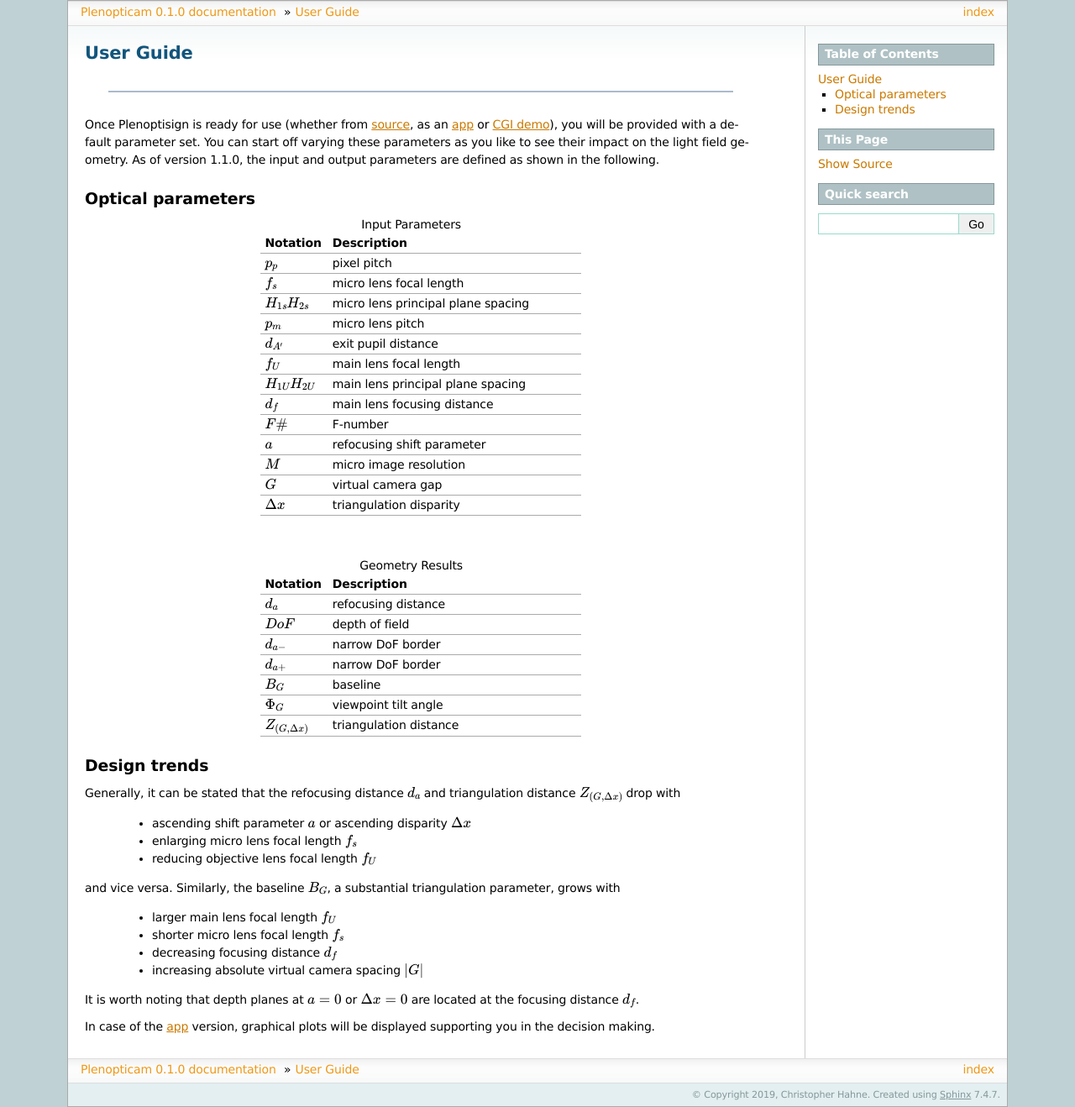
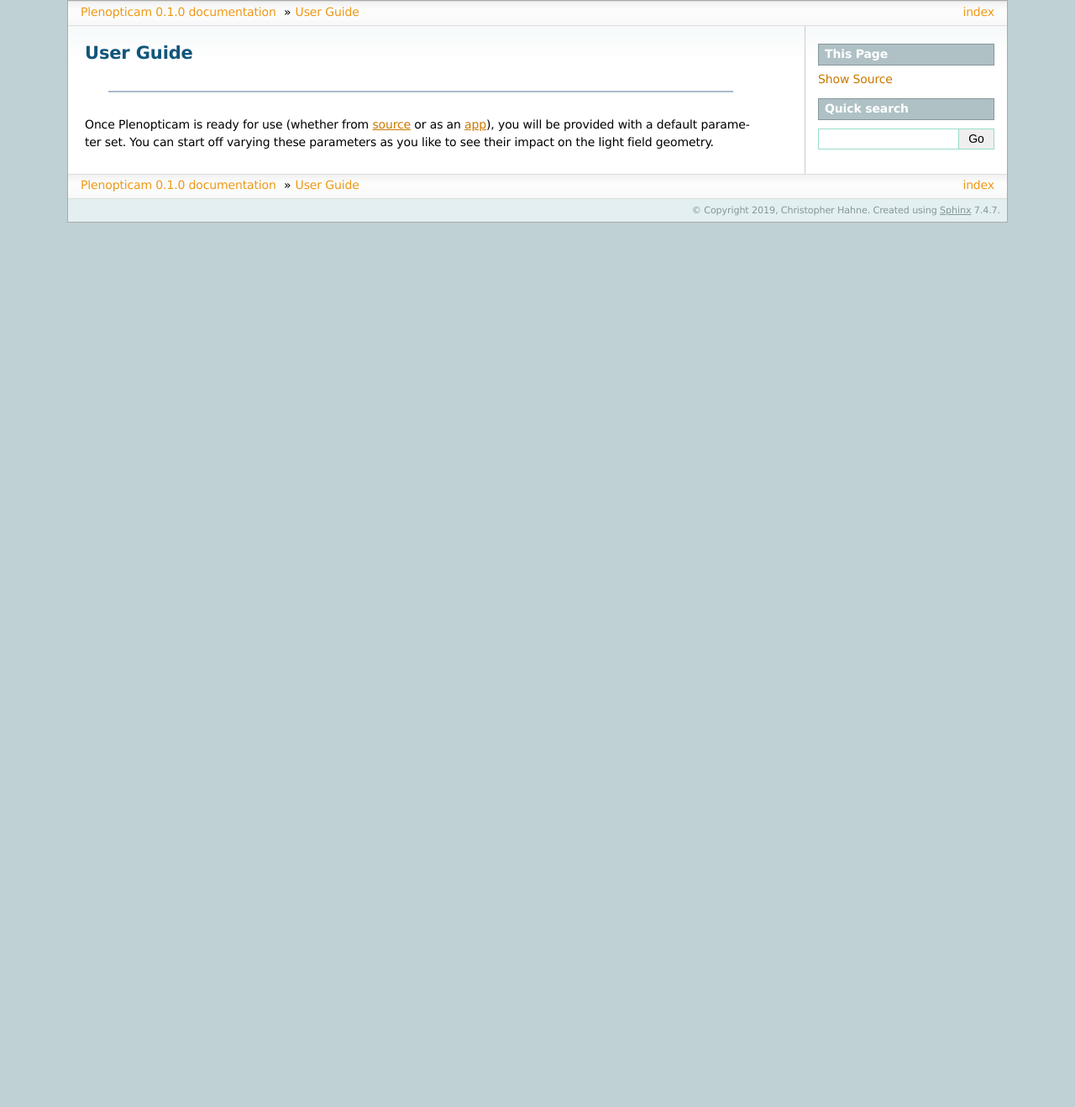
Before and after one commit to hahnec/plenopticam, a Sphinx documentation site: the page built from docs/source/guide.rst, in a window 1280 px wide. Shown: the whole page at 84% size. Built offline with Sphinx 7.4.7, drawn with Linux system fonts in a browser that asks for light colours; pages that are not in the unit, such as notebooks, are missing from menus; the version number is read from the project's files by our own code; after the commit the page ends 900 px from its top, so only the background shows below that.

Commit message:
docs(readme): update on user instructions

```diff
--- a/docs/source/guide.rst
+++ b/docs/source/guide.rst
@@ -1,5 +1,5 @@
-.. Plenoptisign documentation master file, created by
-   sphinx-quickstart on Sat Mar 16 18:50:44 2019.
+.. Plenopticam documentation master file, created by
+   sphinx-quickstart on Sun Mar 17 00:36:29 2019.
    You can adapt this file completely to your liking, but it should at least
    contain the root `toctree` directive.
 
@@ -13,93 +13,13 @@ User Guide
 
 ==========
 
-Once Plenoptisign is ready for use (whether from source_, as an app_ or `CGI demo`_), you will be provided with a default parameter set.
+Once Plenopticam is ready for use (whether from source_ or as an app_), you will be provided with a default parameter set.
 You can start off varying these parameters as you like to see their impact on the light field geometry.
-As of version 1.1.0, the input and output parameters are defined as shown in the following.
-
-Optical parameters
-------------------
-
-.. list-table:: Input Parameters
-   :widths: 4 15
-   :header-rows: 1
-
-   * - Notation
-     - Description
-   * - :math:`p_p`
-     - pixel pitch
-   * - :math:`f_s`
-     - micro lens focal length
-   * - :math:`H_{1s}H_{2s}`
-     - micro lens principal plane spacing
-   * - :math:`p_m`
-     - micro lens pitch
-   * - :math:`d_{A'}`
-     - exit pupil distance
-   * - :math:`f_U`
-     - main lens focal length
-   * - :math:`H_{1U}H_{2U}`
-     - main lens principal plane spacing
-   * - :math:`d_f`
-     - main lens focusing distance
-   * - :math:`F\#`
-     - F-number
-   * - :math:`a`
-     - refocusing shift parameter
-   * - :math:`M`
-     - micro image resolution
-   * - :math:`G`
-     - virtual camera gap
-   * - :math:`\Delta x`
-     - triangulation disparity
-
-|
-
-.. list-table:: Geometry Results
-   :widths: 4 15
-   :header-rows: 1
-
-   * - Notation
-     - Description
-   * - :math:`d_a`
-     - refocusing distance
-   * - :math:`DoF`
-     - depth of field
-   * - :math:`d_{a-}`
-     - narrow DoF border
-   * - :math:`d_{a+}`
-     - narrow DoF border
-   * - :math:`B_G`
-     - baseline
-   * - :math:`\Phi_G`
-     - viewpoint tilt angle
-   * - :math:`Z_{(G, \Delta x)}`
-     - triangulation distance
-
-Design trends
--------------
-Generally, it can be stated that the refocusing distance :math:`d_a` and triangulation distance :math:`Z_{(G, \Delta x)}`  drop with
-
-    * ascending shift parameter :math:`a` or ascending disparity :math:`\Delta x`
-    * enlarging micro lens focal length :math:`f_s`
-    * reducing objective lens focal length :math:`f_U`
-
-and vice versa. Similarly, the baseline :math:`B_G`, a substantial triangulation parameter, grows with
-
-    * larger main lens focal length :math:`f_U`
-    * shorter micro lens focal length :math:`f_s`
-    * decreasing focusing distance :math:`d_f`
-    * increasing absolute virtual camera spacing :math:`|G|`
-
-It is worth noting that depth planes at :math:`a=0` or :math:`\Delta x=0` are located at the focusing distance :math:`d_f`.
-
-In case of the app_ version, graphical plots will be displayed supporting you in the decision making.
 
 .. Hyperlink aliases
 
-.. _source: https://github.com/hahnec/plenoptisign/archive/master.zip
-.. _app: https://github.com/hahnec/plenoptisign/releases/tag/v1.0.0-beta
-.. _CGI demo: http://www.plenoptic.info/pages/coding.html
+.. _source: https://github.com/hahnec/plenopticam/archive/master.zip
+.. _app: https://github.com/hahnec/plenopticam/releases/
 
 .. Indices and tables
 .. ==================
```
Also changed, not shown: README.rst (+59 -16 lines), docs/source/index.rst (+9 -28 lines), 11 other files.
